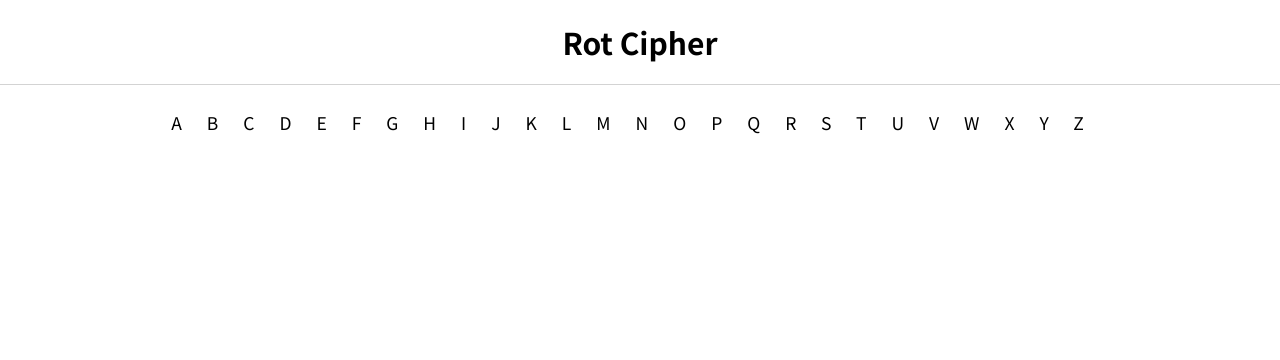
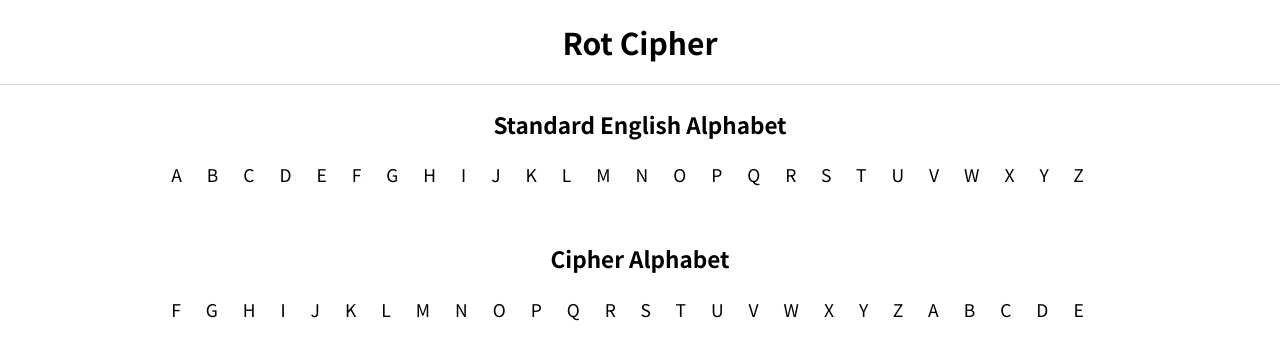
Before and after one commit to jdesoto1618/rot-cipher, a plain HTML site: page index.html in a window 1280 px wide. Drawn offline with Linux system fonts and the light colour scheme.

Commit message:
Adds cipher alphabet to the page.

```diff
--- a/app.js
+++ b/app.js
@@ -1,6 +1,9 @@
 document.addEventListener('DOMContentLoaded', () => {
   const normalAlphabet = document.querySelector('.normal-letters');
   const standardLetters = generateNormalAlphabet();
+  const cipherAlphabet = document.querySelector('.cipher-letters');
+  const cipherLetters = generateCipherAlphabet();
+
   function generateNormalAlphabet() {
     let startIndex = 65;
     const lettersAtoZ = 25;
@@ -14,5 +17,24 @@ document.addEventListener('DOMContentLoaded', () => {
     return letters;
   }
 
+  function generateCipherAlphabet() {
+    let i = 5;
+    let j = 0;
+    let cipherLetters = [];
+    let normalLetters = generateNormalAlphabet();
+    const lettersLength = normalLetters.length;
+
+    for(i; i < lettersLength; i++) {
+      cipherLetters.push(normalLetters[i]);
+    }
+
+    for(j; j < 5; j++) {
+      cipherLetters.push(normalLetters[j]);
+    }
+
+    return cipherLetters;
+  }
+
   normalAlphabet.innerHTML = standardLetters.join('');
+  cipherAlphabet.innerHTML = cipherLetters.join('');
 });
--- a/index.html
+++ b/index.html
@@ -14,7 +14,13 @@
       </div>
 
       <div class='normal-alphabet text-center'>
+        <h3 class="normal-letters-title">Standard English Alphabet</h3>
         <p class="normal-letters"></p>
+      </div>
+
+      <div class='ciphered-alphabet text-center'>
+        <h3 class="ciphered-letters-title">Cipher Alphabet</h3>
+        <p class="cipher-letters"></p>
       </div>
     </div>
     <script src="app.js"></script>
--- a/styles.css
+++ b/styles.css
@@ -22,6 +22,11 @@ h1 {
   padding-bottom: 2rem;
 }
 
+h3 {
+  font-size: 2rem;
+  margin-bottom: 0;
+}
+
 p {
   font-size: 1.4rem;
   letter-spacing: 1.5rem;
@@ -33,9 +38,19 @@ p {
   padding: 0 2rem;
 }
 
+.ciphered-alphabet {
+  margin-top: 5rem;
+}
+
+
+
 @media screen and (min-width: 64em) {
   h1 {
     font-size: 3rem;
+  }
+
+  h3 {
+    font-size: 2.25rem;
   }
 
   p {
```
